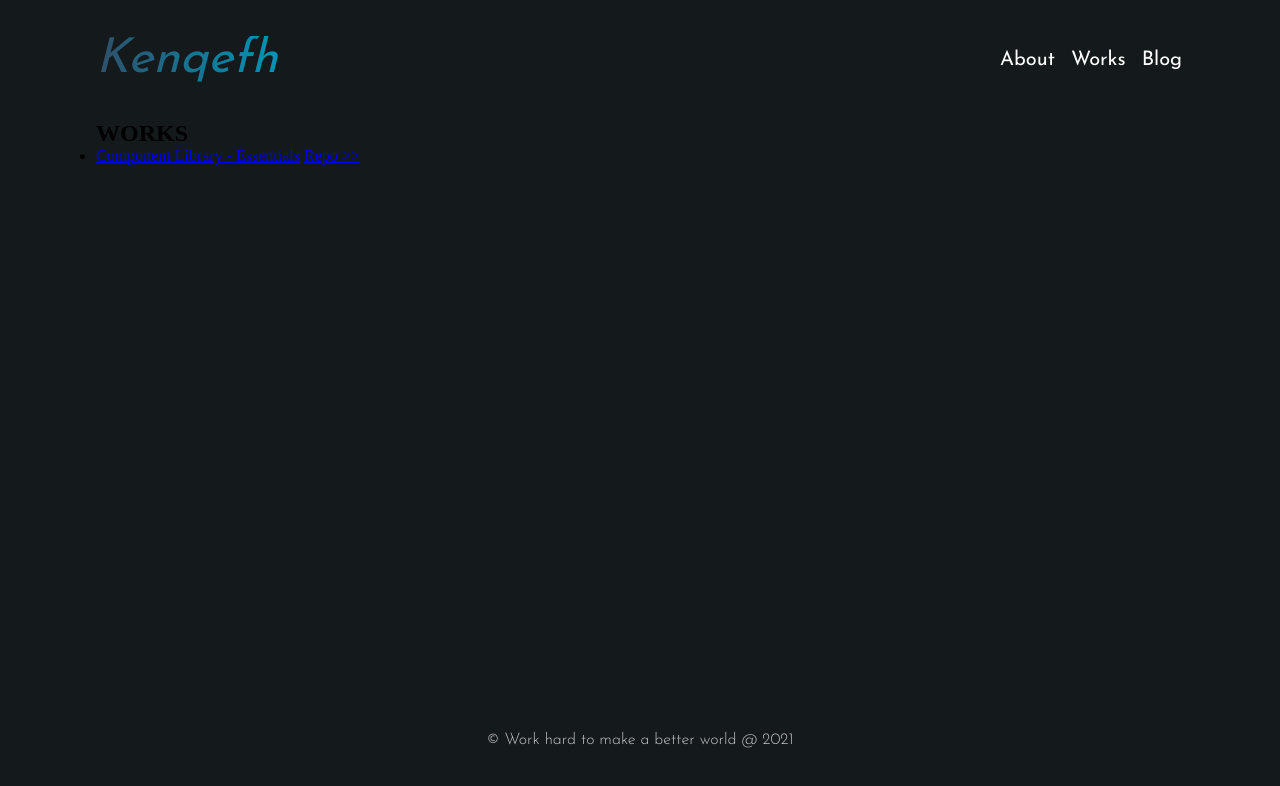
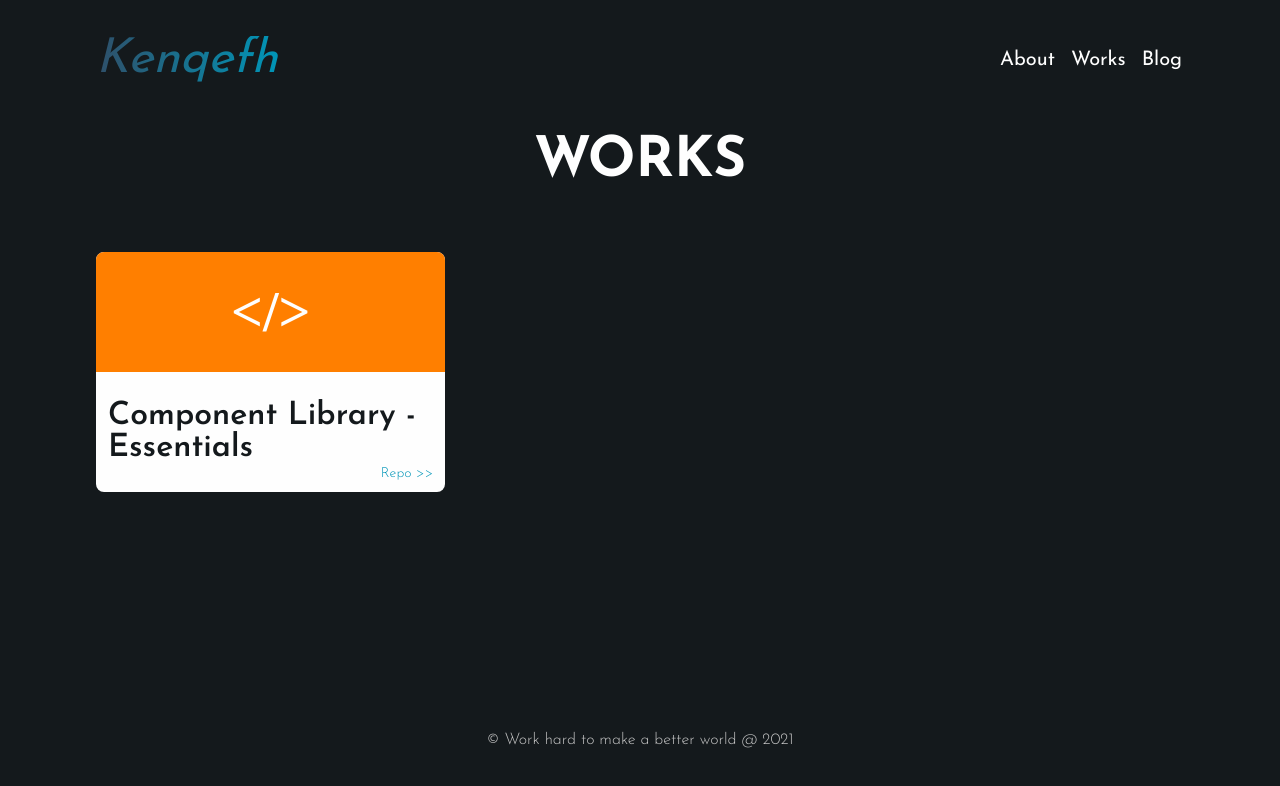
Before and after one commit to kenqefh/portfolio, a plain HTML site: page index.html in a window 1280 px wide. Drawn offline with Linux system fonts and the light colour scheme.

Commit message:
Add styles for works component and work card

```diff
--- /dev/null
+++ b/assets/stylesheet/scss/components/_work.scss
@@ -0,0 +1,63 @@
+@import "./../typography";
+@import "./../color";
+
+.works_container {
+  .work__title {
+    text-align: center;
+    @include title_h1;
+    color: $white;
+    padding-bottom: 48px;
+  }
+
+  .work__list {
+    list-style: none;
+    display: grid;
+    gap: 32px 20px;
+    grid-template-columns: repeat(auto-fill, minmax(320px, 1fr));
+
+    .work__card {
+      height: 240px;
+      border-radius: 8px;
+      padding: 8px 12px;
+      display: inline-block;
+      display: flex;
+      flex-direction: column;
+      justify-content: flex-end;
+      align-items: center;
+      background-color: $white;
+      overflow: hidden;
+      position: relative;
+
+      .work__card_name {
+        text-decoration: none;
+        color: $black;
+        @include title_h3;
+      }
+      .work__card_repository {
+        align-self: flex-end;
+        text-decoration: none;
+        color: $primary_color;
+        @include title_h6;
+      }
+      .work__card_name:hover,
+      .work__card_repository:hover {
+        text-decoration: underline;
+      }
+    }
+    .work__card::after {
+      content: "</>";
+      font-size: 56px;
+      text-align: center;
+      line-height: 120px;
+      font-weight: 700;
+      background-color: $orange;
+      color: $white;
+
+      position: absolute;
+      top: 0;
+      left: 0;
+      width: 100%;
+      height: 120px;
+    }
+  }
+}
--- a/assets/stylesheet/scss/main.scss
+++ b/assets/stylesheet/scss/main.scss
@@ -4,3 +4,4 @@
 @import "./components/header.scss";
 @import "./components/main.scss";
 @import "./components/footer.scss";
+@import "./components/work.scss";
```
Also changed, not shown: assets/stylesheet/main.css, 1 other file.
